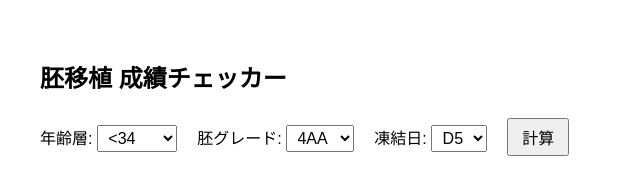
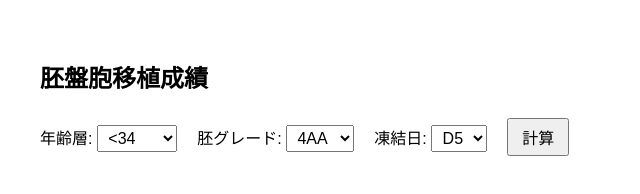
Before and after one commit to hirohiro829/blast-, a plain HTML site: page index.html in a window 1280 px wide. Shown: the whole page, without its empty margins (0-640 px from the left). Drawn offline with Linux system fonts and the light colour scheme.

Commit message:
Update index.html

```diff
--- a/index.html
+++ b/index.html
@@ -1,6 +1,6 @@
 <!doctype html><html lang="ja"><meta charset="utf-8">
 <title>胚盤胞グレード別 成績早見表</title>
-<h2>胚移植 成績チェッカー</h2>
+<h2>胚盤胞移植成績</h2>
 
 <label>年齢層:
   <select id="age">
```
